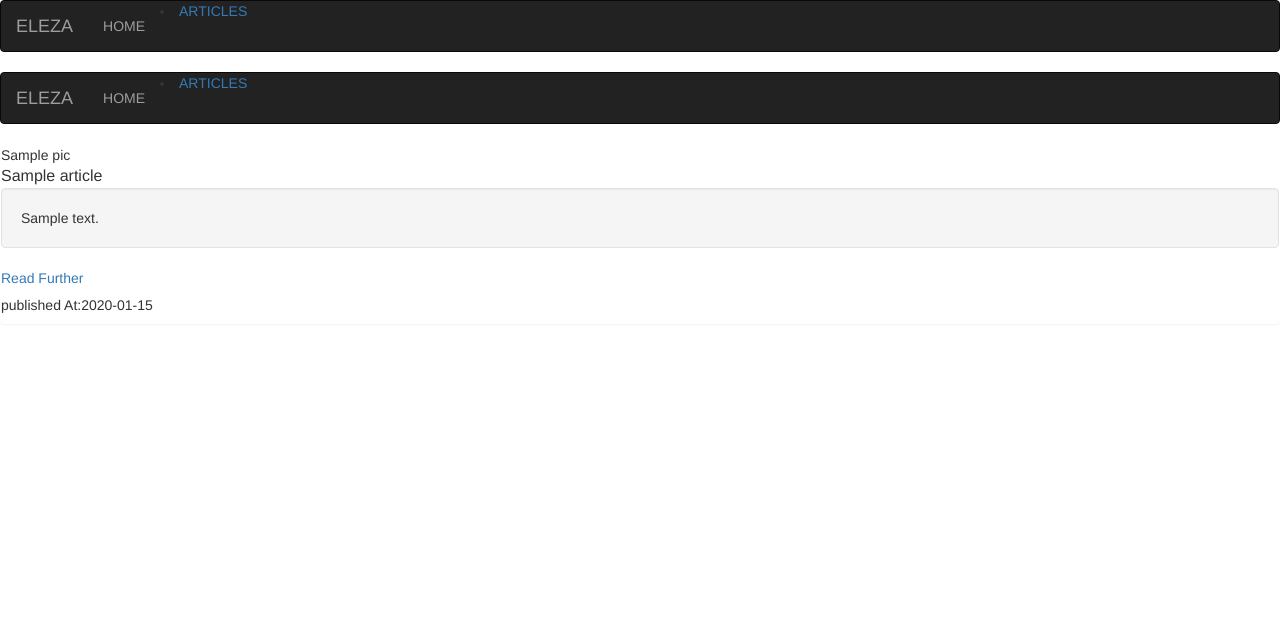
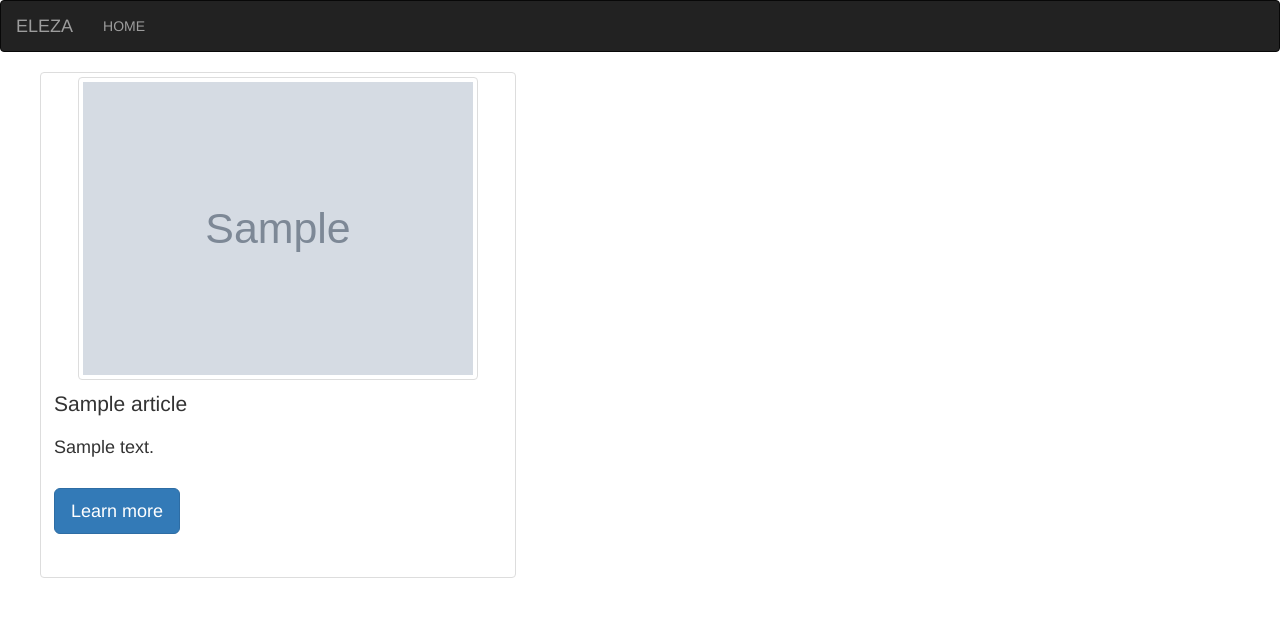
Before and after one commit to EugeneZnm/Eleza-News-Highlight, a Flask app: template app/templates/articles.html in a window 1280 px wide. Shown: the top 617 px of the page. Run offline with Flask 2, Linux system fonts and the light colour scheme; the template is opened without the code that fills it: most values are stand-ins (such as "Sample title", 1, 10 or a date in 2020); grey boxes marked "Sample" are stand-in pictures; some libraries are stand-ins or nearby versions.

Commit message:
recurssion error fixed

```diff
--- a/app/static/CSS/styles.css
+++ b/app/static/CSS/styles.css
@@ -8,3 +8,7 @@ h3 {
  .names{
     text-align: center;
  }
+ul.article{
+    list-style: none;
+    padding-top: 20px;
+}
--- a/app/templates/articles.html
+++ b/app/templates/articles.html
@@ -1,18 +1,47 @@
-{% extends 'base.html'%}
+{% extends 'base.html' %}
+<!--{% import 'macros.html' as macro %}-->
 {% block content %}
-    {% include 'navbar.html'%}
-    <div class="panel">
-        <div class=" panel-thumbnail">
-            {{article.pic}}
+
+{% for article in article %}
+    <div>
+        <div class="row">
+            <div class="col-md-5">
+                <ul class="article">
+                    <div class="thumbnail">
+                        <img src="{{article.urlToImage}}" class="img-thumbnail" width="400" height="400" alt="uwfb">
+                        <div class="caption">
+                            <p class="lead">{{article.title}}</p>
+                            <h4 class="bg info">{{article.description}}</h4> <br>
+                            <p><a href="{{article.url}}"  class="btn btn-primary btn-lg" role="button">Learn more</a></p><br>
+                        </div>
+                    </div>
+                </ul>
+                <!--<ul class="panel panel-warning">-->
+                    <!--<p class="lead">{{article.title}}</p>-->
+                    <!--<img src="{{article.urlToImage}}" class="img-thumbnail" width="400" height="400" alt="uwfb">-->
+                <!--</ul>-->
+            </div>
+            <!--<div class="col-md-7">-->
+                <!--<div class="row">-->
+                    <!--<div class="col-md-12">-->
+                        <!--<span class="panel panel-success">-->
+                            <!--<h3 class="panel bg-info">Written By: {{article.author}} <br><br>-->
+                                <!--<h4 class="bg info">{{article.description}}</h4> <br>-->
+                                <!--<p><a href="{{article.url}}"  class="btn btn-primary btn-lg" role="button">Learn more</a></p><br>-->
+                            <!--</h3>-->
+
+
+                        <!--</span>-->
+                    <!--</div>-->
+                <!--</div>-->
+            <!--</div>-->
         </div>
-        <div class="panel-title">
-            {{article.title}}
-        </div>
-        <div class="well">
-            {{article.description}}
-        </div>
-        <a href="{{article.url}}">Read Further</a>
-        <h5>published At:{{article.dates}}</h5>
     </div>
 
+
+
+
+{% endfor %}
+
+
 {% endblock %}
--- a/app/templates/navbar.html
+++ b/app/templates/navbar.html
@@ -12,7 +12,7 @@
             <div class="navbar-collapse collapse">
                 <ul class="nav navbar-nav">
                     <li><a href="/">HOME</a></li></ul>
-                    <li><a href="/articles.html">ARTICLES</a></li></ul>
+                    <!--<li><a href="/articles.html">ARTICLES</a></li></ul>-->
             </div>
         </div>
     </div>
--- a/config.py
+++ b/config.py
@@ -3,8 +3,8 @@ import os
 
 
 class Config:
-    SOURCES_API_BASE_URL = "https://newsapi.org/v2/sources?category={}&apiKey={}"
-    ARTICLES_BASE_URL = "https://newsapi.org/v2/everything?sources={}&pageSize={}&apiKey={}"
+    SOURCES_API_BASE_URL = "https://newsapi.org/v2/sources?category={}&apiKey={}&language=en"
+    ARTICLES_BASE_URL = "https://newsapi.org/v2/everything?sources={}&apiKey={}"
     SOURCES_API_KEY = os.environ.get('SOURCES_API_KEY')
 
 
```
Also changed, not shown: app/main/views.py (+4 -3 lines), app/request.py (+42 -43 lines), app/templates/macros.html (line endings or trailing spaces).
